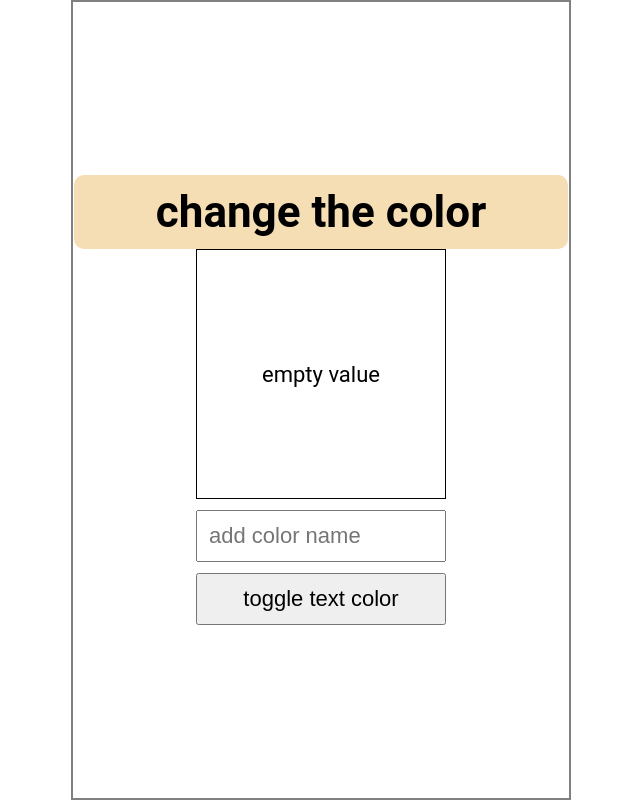
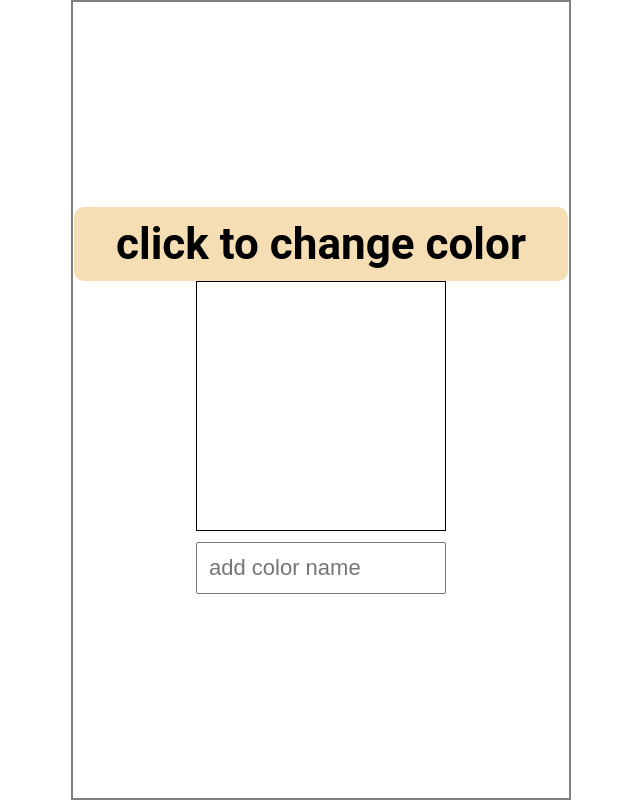
Before and after one commit to joelyles/01project, a React (Create React App) app: page / in a window 1280 px wide. Shown: the whole page, without its empty margins (319-959 px from the left). Built offline with nearby package versions, Linux system fonts and the light colour scheme.

Commit message:
worked on new App.js file for practice

```diff
--- a/src/App.js
+++ b/src/App.js
@@ -1,24 +1,20 @@
+import InputColor from './InputColor';
+import BackgroundBox from './BackgroundBox';
 import Header from "./Header";
-import BackgroundBox from "./BackgroundBox";
-import InputColor from "./InputColor";
 import { useState } from "react";
 
 function App() {
-    const [colorValue, setColorValue] = useState('')
-    const [isDarkText, setIsDarkText] = useState(true)
+    const [colorValue, setColorValue] = useState('');
 
     return (
         <div className="App">
-      <Header title='change the color'/>
+            <Header title='click to change color'/>
             <BackgroundBox
                 colorValue={colorValue}
-        isDarkText={isDarkText}
             />
             <InputColor
                 colorValue={colorValue}
                 setColorValue={setColorValue}
-        isDarkText={isDarkText}
-        setIsDarkText={setIsDarkText}
             />
         </div>
     );
--- a/src/InputColor.js
+++ b/src/InputColor.js
@@ -16,11 +16,11 @@ const InputColor = ({ colorValue, setColorValue, isDarkText, setIsDarkText }) =>
         value={colorValue}
         onChange={(e) => setColorValue(e.target.value)}
          />
-         <button
+        {/*  <button
             type='button'
             onClick={() => setIsDarkText(!isDarkText)}
         > toggle text color
-        </button>
+        </button> */}
     </form>
   )
 }
```
Also changed, not shown: src/App.txt (added). Lines whose indentation alone changed are shown as unchanged.
